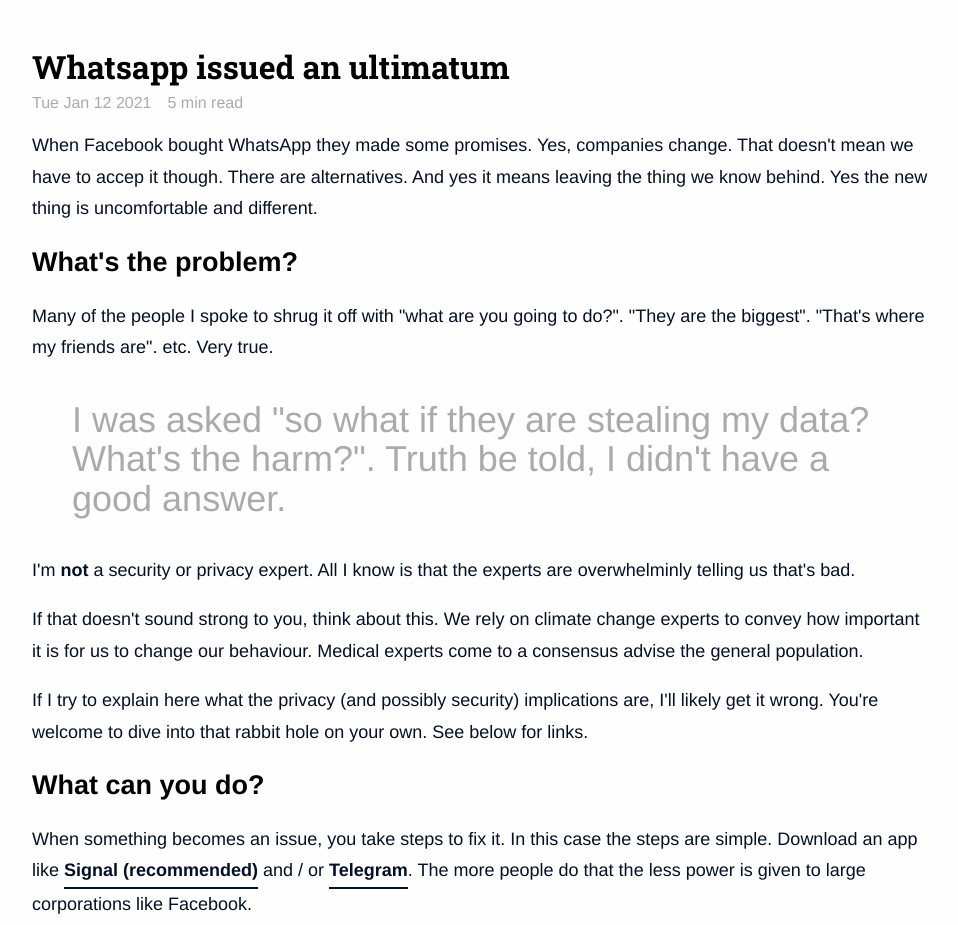
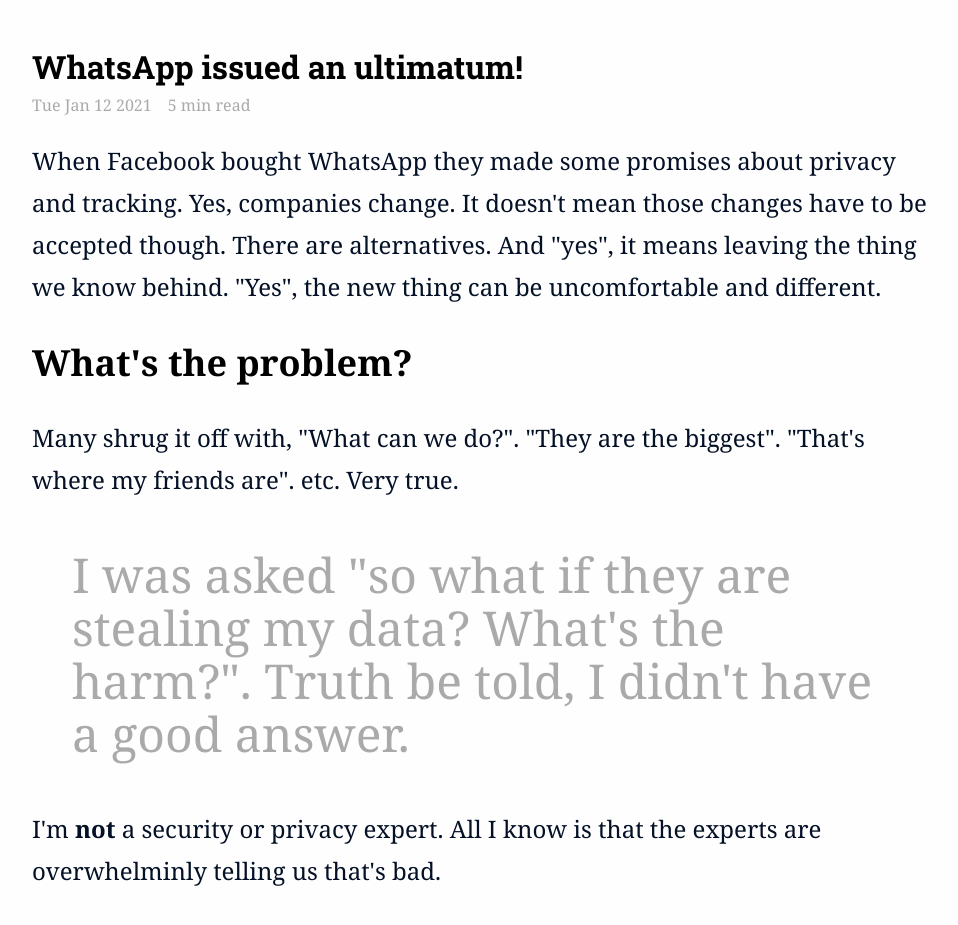
Before and after one commit to Giwan/blog, a Next.js app: page /blog/2021-01-12-whatsapp-by-facebook in a window 1280 px wide. Shown: the part 80-1005 px from the top of the page, without its empty margins (158-1116 px from the left). Built offline with nearby package versions, Linux system fonts and the light colour scheme.

Commit message:
ArticleItem created

```diff
--- a/components/Article/Article.js
+++ b/components/Article/Article.js
@@ -2,10 +2,10 @@ import ArticleHeader from "./ArticleHeader";
 import styles from "./article.module.css";
 
 const Article = ({ children, meta }) => (
-    <div className={styles.article}>
+    <article className={styles.article}>
         <ArticleHeader meta={meta} isBlogPost />
-        <article>{children}</article>
-    </div>
+        {children}
+    </article>
 );
 
 export default Article;
--- a/components/Article/article.module.css
+++ b/components/Article/article.module.css
@@ -9,3 +9,15 @@
     font-size: var(--font-size-small);
     font-family: "Courier New", Courier, monospace;
 }
+
+.article a {
+    font-weight: 600;
+    text-decoration: underline;
+}
+
+.article a[target="_blank"]::after {
+    content: "↗";
+    display: inline-block;
+    color: var(--color-accent);
+    margin-left: calc(var(--unit) / 2);
+}
--- /dev/null
+++ b/components/ArticleItem/articleItem.module.css
@@ -0,0 +1,3 @@
+.articleItem {
+    text-decoration: none;
+}
--- a/pages/blog/2021-01-12-whatsapp-by-facebook/index.mdx
+++ b/pages/blog/2021-01-12-whatsapp-by-facebook/index.mdx
@@ -1,10 +1,10 @@
 import Article from "../../../components/Article/Article";
 
 export const description =
-    "The ball is in our court: Accept the TOS or stop using WhatsApp";
+    "The ball is in our court: 'Accept the TOS or stop using WhatsApp' says Facebook. Most people might be ok with this. I'm not. Here are some good alternatives.";
 
 export const meta = {
-    title: "Whatsapp issued an ultimatum",
+    title: "WhatsApp issued an ultimatum!",
     description,
     createdDate: "2021-01-12",
     published: "2021-01-12",
@@ -13,13 +13,13 @@ export const meta = {
 
 export default ({ children }) => <Article meta={meta}>{children}</Article>;
 
-When Facebook bought WhatsApp they made some promises. Yes, companies change.
-That doesn't mean we have to accep it though. There are alternatives. And yes it means leaving the thing we know behind.
-Yes the new thing is uncomfortable and different.
+When Facebook bought WhatsApp they made some promises about privacy and tracking. Yes, companies change.
+It doesn't mean those changes have to be accepted though. There are alternatives. And "yes", it means leaving the thing we know behind.
+"Yes", the new thing can be uncomfortable and different.
 
 # What's the problem?
 
-Many of the people I spoke to shrug it off with "what are you going to do?". "They are the biggest". "That's where my friends are". etc. Very true.
+Many shrug it off with, "What can we do?". "They are the biggest". "That's where my friends are". etc. Very true.
 
 > I was asked "so what if they are stealing my data? What's the harm?". Truth be told, I didn't have a good answer.
 
@@ -46,7 +46,18 @@ That's fine. For now it's enough to start using a more privacy focussed tool.
 
 # Sources
 
-[Whatsapp users must share their data with facebook or stop using the app](https://arstechnica.com/tech-policy/2021/01/whatsapp-users-must-share-their-data-with-facebook-or-stop-using-the-app/)
+<sup>1</sup>&nbsp;
+<p>
+    <a
+        href="https://arstechnica.com/tech-policy/2021/01/whatsapp-users-must-share-their-data-with-facebook-or-stop-using-the-app/"
+        target="_blank"
+        alt="opens in new window"
+    >
+        WhatsApp users must share their data with Facebook or stop using the app
+    </a>
+</p>
+
+# Alternatives
 
 [Signal](https://www.signal.org)
 
--- a/pages/index.js
+++ b/pages/index.js
@@ -1,4 +1,4 @@
-import PostItem from "../components/PostItem";
+import ArticleItem from "../components/ArticleItem/ArticleItem";
 import { posts } from "../getAllPosts";
 import styles from "./index.module.css";
 import { getDateNumber } from "../utils/helpers";
@@ -23,7 +23,7 @@ export default function IndexPage() {
     return (
         <div className={styles.articleListContainer}>
             {publishedPosts(posts).map((post) => (
-                <PostItem key={post.link} post={post} />
+                <ArticleItem key={post.link} post={post} />
             ))}
         </div>
     );
--- a/styles/globals.css
+++ b/styles/globals.css
@@ -4,10 +4,10 @@
 :root {
     --unit: 16px;
 
-    --font-size-default: 18px;
+    --font-size-default: 24px;
     --font-size-small: 16px;
     --font-size-small-x: 14px;
-    --font-size-large: 24px;
+    --font-size-large: 26px;
     --font-size-large-x: 32px;
     /* colors */
     --color-primary-dark: #031026;
@@ -20,7 +20,7 @@
     /* fonts */
     /* --font-family-header: Helvetica, sans-serif; */
     --font-family-header: "Roboto Slab", serif;
-    --font-family-text-2: Helvetica, sans-serif;
+    --font-family-text-2: Georgia, Helvetica, sans-serif;
 }
 
 html,
@@ -70,18 +70,6 @@ blockquote p {
     color: var(--color-secondary-light);
 }
 
-p a {
-    border-bottom: 2px solid var(--color-primary-dark);
-    font-weight: 600;
-}
-
-p a[target="_blank"]::after {
-    content: "↗";
-    color: var(--color-accent);
-    font-weight: 600;
-    margin-left: calc(var(--unit) / 2);
-}
-
 ::selection {
     background-color: var(--color-accent);
 }
```
Also changed, not shown: components/ArticleItem/ArticleItem.js (renamed from components/PostItem.js, +5 -4 lines), pages/blog/2021-01-23-next-js-blog/index.mdx (+7 -7 lines).
